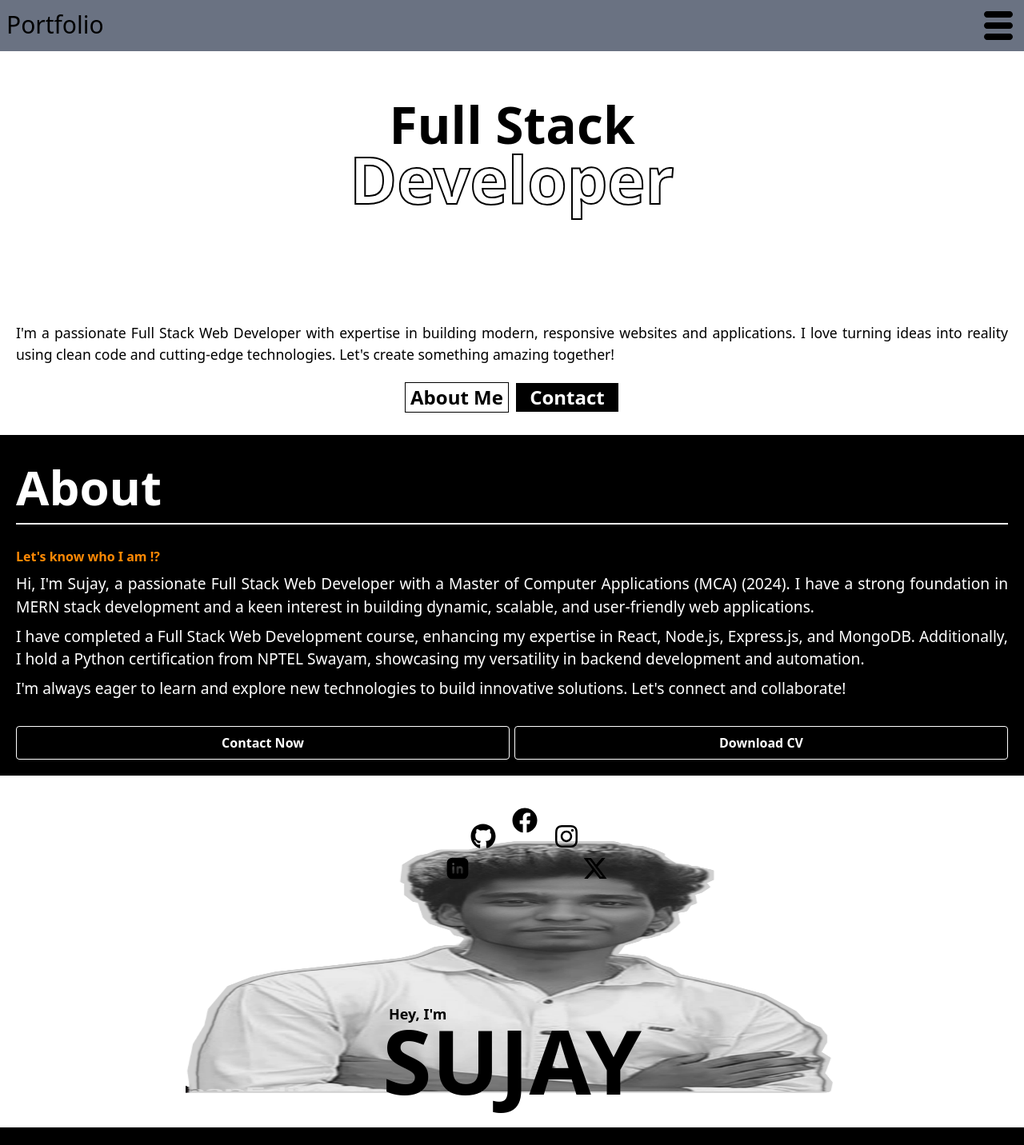
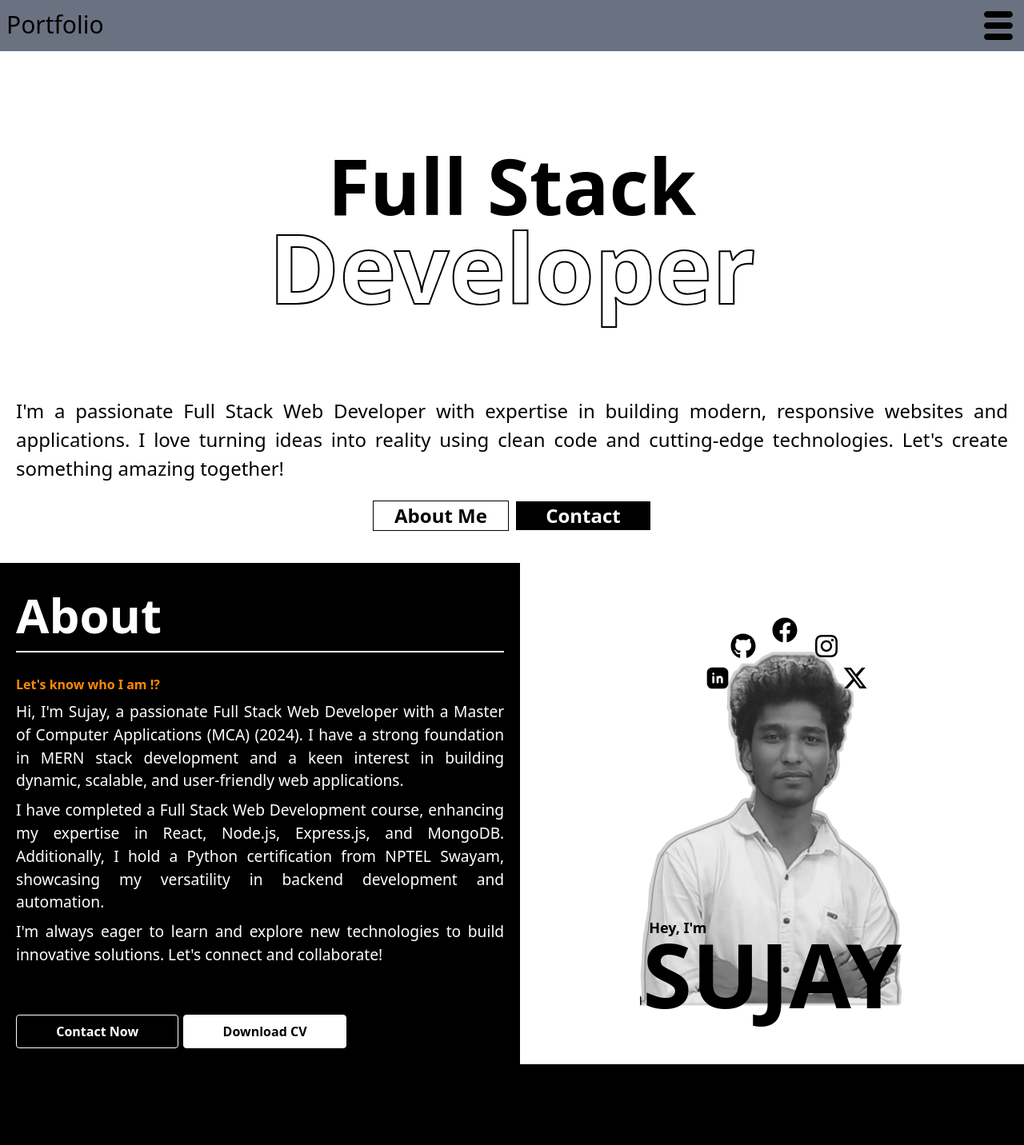
Before and after one commit to Sujay-selvan/portfolio, a React (Vite) app: page / in a window 1280 px wide. Shown: the top 1432 px of the page at 80% size. Built offline with nearby package versions, Linux system fonts and the light colour scheme.

Commit message:
4th commit

```diff
--- a/src/App.css
+++ b/src/App.css
@@ -7,14 +7,6 @@
     min-height: 100%;
     justify-content: center;
 }
-.about img{
-    height: 100%;
-    width: 70%;
-}
-.sujay{
-  bottom:-20px;
-}
-
 .skill>div{
     height: 20px;
     position: relative;
--- a/src/components/about.jsx
+++ b/src/components/about.jsx
@@ -9,20 +9,20 @@ import { FaXTwitter } from "react-icons/fa6";
 
 export default function About() {
     return (
-        <div className="about min-h-[600px] flex flex-col">
+        <div className="about min-h-[600px] flex flex-col md:flex-row md:items-center">
             <div className="w-full bg-black flex flex-col p-5 order-0">
                 <p className="text-[60px] font-extrabold text-white border-b-2">About</p>
                 <p className="text-orange-400 font-bold mt-7">Let's know who I am !?</p>
                 <p className="text-[1.2rem] text-justify mt-2 text-white">Hi, I'm Sujay, a passionate Full Stack Web Developer with a Master of Computer Applications (MCA) (2024). I have a strong foundation in MERN stack development and a keen interest in building dynamic, scalable, and user-friendly web applications.</p>
                 <p className="text-[1.2rem] text-justify mt-2 text-white">I have completed a Full Stack Web Development course, enhancing my expertise in React, Node.js, Express.js, and MongoDB. Additionally, I hold a Python certification from NPTEL Swayam, showcasing my versatility in backend development and automation.</p>
                 <p className="text-[1.2rem] text-justify mt-2 text-white">I'm always eager to learn and explore new technologies to build innovative solutions. Let's connect and collaborate!</p>
-                <div className="flex gap-1.5 mt-8">
-                    <button className="border border-white w-2/4 p-2 rounded font-semibold text-white">Contact Now</button>
-                    <button className="border border-white w-2/4 p-2 rounded font-semibold text-white">Download CV</button>
+                <div className="flex gap-1.5 mt-8 md:mt-15">
+                    <button className="border border-white w-2/4 md:w-1/3 p-2 rounded font-semibold text-white">Contact Now</button>
+                    <button className="border border-white w-2/4 md:w-1/3 bg-white  p-2 rounded font-semibold text-black">Download CV</button>
                 </div>
 
             </div>
-            <div className="relative bg-white  flex w-full flex-col justify-centee items-center mt-10 h-[400px] order-1">
+            <div className="relative bg-white  flex w-full flex-col justify-center items-center mt-10 h-[530px]">
                 <div className="relative flex gap-10 ">
                     <TbBrandLinkedinFilled className="text-[2rem] absolute right-13 top-15"/>
                     <FaGithub className="text-[2rem] absolute right-5 top-5" />
@@ -30,7 +30,7 @@ export default function About() {
                     <FaInstagram className="text-[2rem] absolute left-13 top-5"/>
                     <FaXTwitter className="text-[2rem] absolute left-22 top-15"/>
                 </div>
-                <img src={img} alt="" className="p-10" />
+                <img src={img} alt="" className="p-10 lg:h-[100%]" />
                 <div className="absolute bottom-0">
                     <p className="text-[18px] font-extrabold absolute bottom-32 left-2 ">Hey, I'm</p>
                     <p className="sujay text-[7rem] font-extrabold">SUJAY</p>
--- a/src/components/home.jsx
+++ b/src/components/home.jsx
@@ -4,15 +4,15 @@ import myImg from '../image/profile.png'
 export default function Home(){
     return(
         <>
-            <div className="home relative font-anton h-[480px] flex flex-col items-center justify-center text-center">
+            <div className="home relative font-anton h-[480px] flex flex-col items-center justify-center text-center  sm:h-160">
                 {/* <img src={myImg} alt="myImg" className='h-[80%] w-[60%]'/> */}
                 {/* <p className='absolute bottom-105 text-[1.5rem] font-bold'></p> */}
-                <p className="text-[4rem] font-anton font-black absolute bottom-85">Full Stack</p>
-                <p className="text-[5rem] font-black text-white absolute bottom-65 [-webkit-text-stroke:2px_black]">Developer</p>
-                <p className='absolute bottom-22 text-justify pl-5 pr-5 text-[1.1rem]'>I'm a passionate Full Stack Web Developer with expertise in building modern, responsive websites and applications. I love turning ideas into reality using clean code and cutting-edge technologies. Let's create something amazing together!</p>
-                <div className='flex gap-2 absolute bottom-7'>
-                    <button className='border pl-1 pr-1 text-[1.5rem] w-[130px] font-bold'>About Me</button>
-                    <button className='border pl-1 pr-1 text-[1.5rem] w-[130px] font-bold bg-black text-white'>Contact</button>
+                <p className="text-[4rem] font-anton font-black absolute bottom-85 sm:text-[6rem] sm:bottom-100">Full Stack</p>
+                <p className="text-[5rem] font-black text-white absolute bottom-65 [-webkit-text-stroke:2px_black] sm:text-[7.5rem] sm:bottom-70">Developer</p>
+                <p className='absolute bottom-22 text-justify pl-5 pr-5 text-[1.1rem] sm:text-[1.5rem] sm:bottom-25'>I'm a passionate Full Stack Web Developer with expertise in building modern, responsive websites and applications. I love turning ideas into reality using clean code and cutting-edge technologies. Let's create something amazing together!</p>
+                <div className='flex gap-2 absolute bottom-7 sm:bottom-10'>
+                    <button className='border pl-1 pr-1 text-[1.5rem] w-[130px] font-bold sm:w-[170px]'>About Me</button>
+                    <button className='border pl-1 pr-1 text-[1.5rem] w-[130px] font-bold bg-black text-white sm:w-[170px]'>Contact</button>
                 </div>
             </div>
         </>
--- a/src/components/skills.jsx
+++ b/src/components/skills.jsx
@@ -58,7 +58,7 @@ function Skills() {
     return (
         <div className='skills min-h-[500px] bg-black p-5 pt-20'>
             <p className='text-[2.5rem] border-b-2 text-white text-[4rem] font-bold' >Skills</p>
-            <div className='flex flex-wrap gap-4 mt-15 justify-center items-center h-[100%]'>
+            <div className='grid grid-cols-2 gap-4 mt-15 justify-center items-center h-[100%] sm:grid-cols-3 md:grid-cols-4 lg:flex lg:flex-wrap'>
                 {skillArr.map((item)=>(
                     <div className='w-[180px] h-[150px] bg-gray-900 flex flex-col p-3 justify-center items-center rounded gap-2'>
                     <img src={item.img} alt="" className='h-[60%] w-[50%]'/>
```
